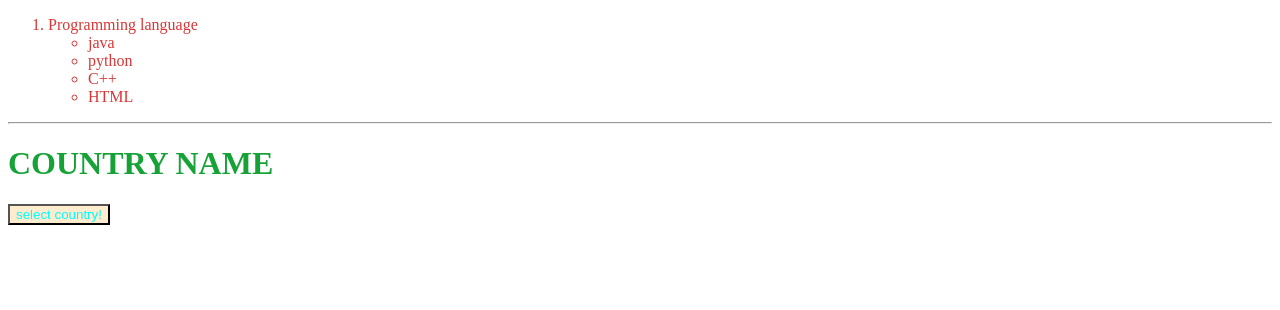
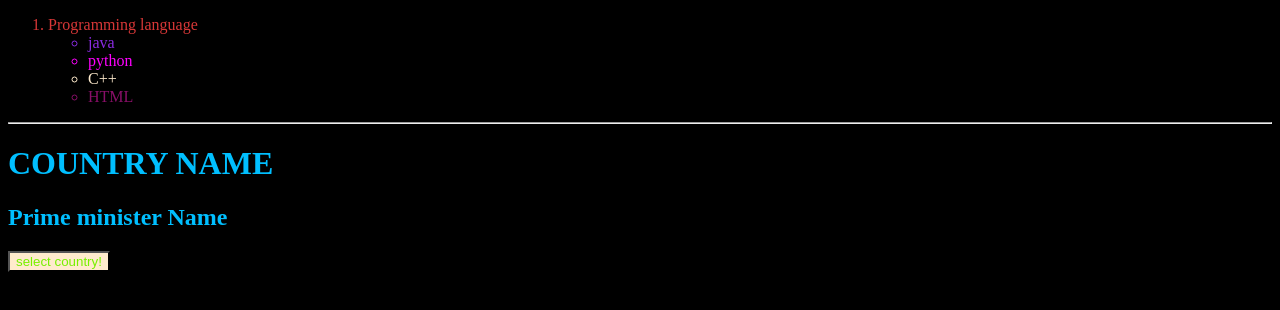
Before and after one commit to utsav568/CSS_cse29, a plain HTML site: page heading.html in a window 1280 px wide. Drawn offline with Linux system fonts and the light colour scheme.

Commit message:
suceesful

```diff
--- a/heading.css
+++ b/heading.css
@@ -1,13 +1,28 @@
 ol{
     color:rgb(215, 55, 55);
 }
-html{
-    color:rgb(172, 66, 20);
+body{
+    background:black;
 }
 h1{
     color:rgb(22, 162, 55);
 }
 button{
-    color:aqua;
-    background:blanchedalmond
+    color:#78f000;
+    background:blanchedalmond;
 }
+#class1{
+    color:blueviolet;
+}
+#class2{
+    color:magenta;
+}
+#class3{
+    color:blanchedalmond;
+}
+#class4{
+    color:#890f68;
+}
+.class{
+    color:deepskyblue;
+}
--- a/heading.html
+++ b/heading.html
@@ -10,15 +10,17 @@
     <ol>
         <li>Programming language</li>
         <ul>
-            <li>java</li>
-            <li>python</li>
-            <li>C++</li>
-            <li>HTML</li>
+            <li id="class1">java</li>
+            <li id="class2">python</li>
+            <li id="class3">C++</li>
+            <li id="class4">HTML</li>
 
         </ul>
     </ol>
     <hr>
-            <H1>COUNTRY NAME</H1>
+            <H1 class="class">COUNTRY NAME</H1>
+            <h2 class="class">Prime minister Name </h2>
             <button>select country!</button>
+
 </body>
 </html>
```
